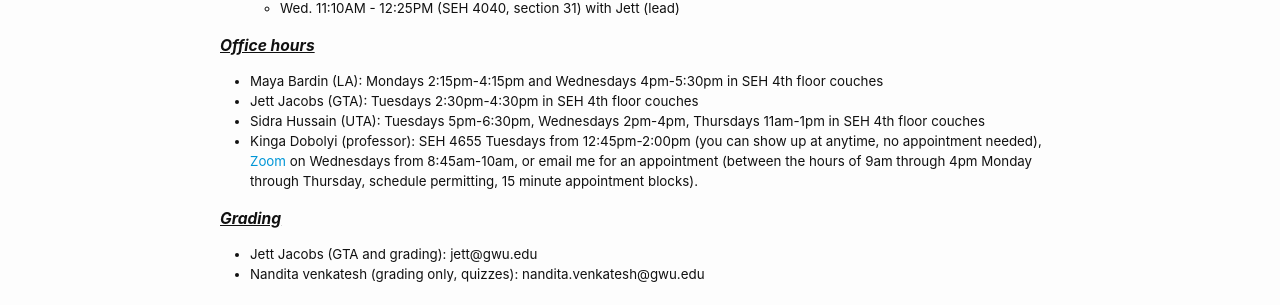
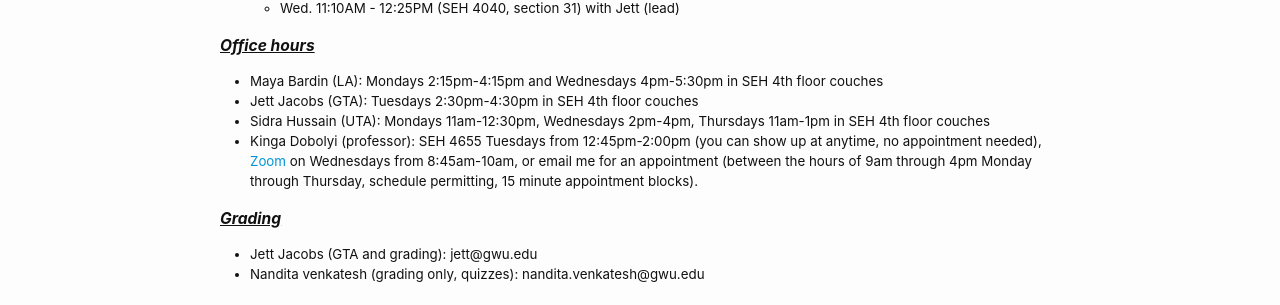
Before and after one commit to cs2113-f24/cs2113-f24.github.io, a Jekyll site: the page built from syllabus.md, in a window 1280 px wide and 900 px high. Shown: the part 428-733 px from the top of the window. Built offline with Jekyll 4.4.1, drawn with Linux system fonts in a browser that asks for light colours.

Commit message:
spring update

```diff
--- a/syllabus.md
+++ b/syllabus.md
@@ -29,7 +29,7 @@ aside:
 ### Office hours
 * Maya Bardin (LA): Mondays 2:15pm-4:15pm and Wednesdays 4pm-5:30pm in SEH 4th floor couches
 * Jett Jacobs (GTA): Tuesdays 2:30pm-4:30pm in SEH 4th floor couches
-* Sidra Hussain (UTA): Tuesdays 5pm-6:30pm, Wednesdays 2pm-4pm, Thursdays 11am-1pm in SEH 4th floor couches
+* Sidra Hussain (UTA): Mondays 11am-12:30pm, Wednesdays 2pm-4pm, Thursdays 11am-1pm in SEH 4th floor couches
 * Kinga Dobolyi (professor): SEH 4655 Tuesdays from 12:45pm-2:00pm (you can show up at anytime, no appointment needed), [Zoom](https://gwu-edu.zoom.us/j/6378326351) on Wednesdays from 8:45am-10am, or email me for an appointment (between the hours of 9am through 4pm Monday through Thursday, schedule permitting, 15 minute appointment blocks).
 
 ### Grading
```
